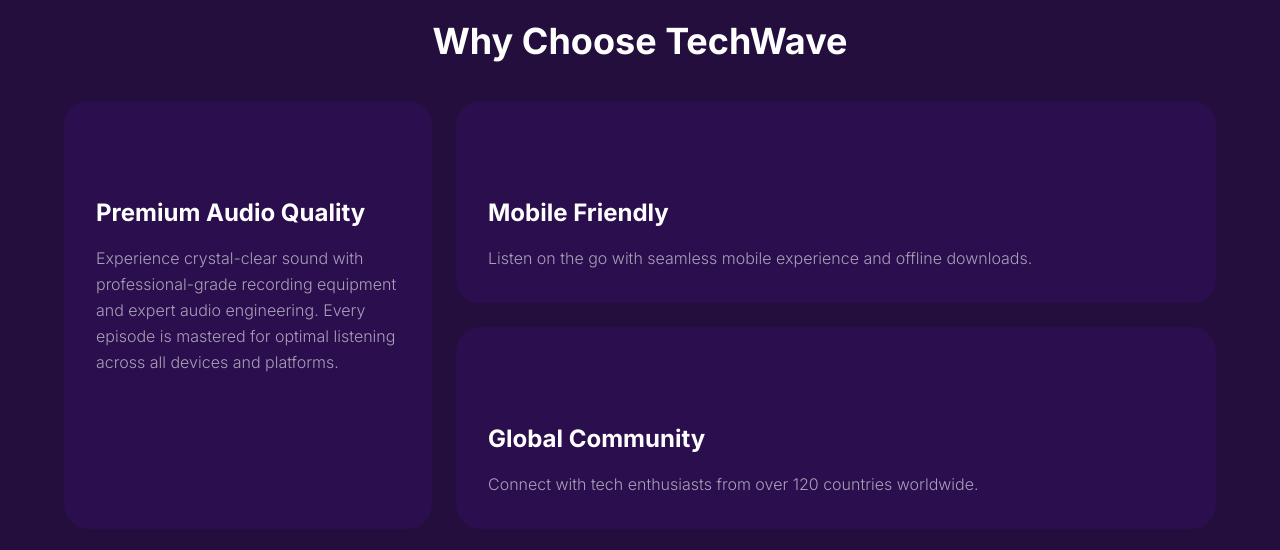
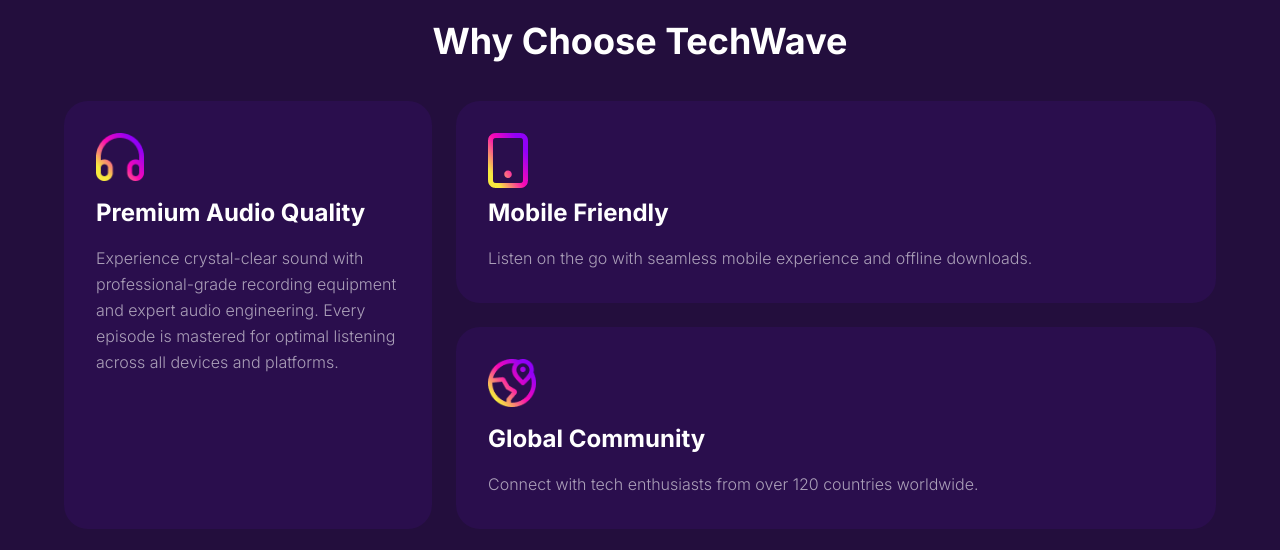
Before and after one commit to rshihab21/techwave-app, a plain HTML site: page index.html in a window 1280 px wide. Shown: the part 1460-2010 px from the top of the page. Drawn offline with nearby package versions, Linux system fonts and the light colour scheme; the site is published under a folder, as on GitHub Pages, so addresses that start at the root find nothing.

Commit message:
fix image url issue

```diff
--- a/index.html
+++ b/index.html
@@ -100,7 +100,7 @@
 
                         <div class="md:row-span-2 bg-[#35116566] p-8 rounded-3xl flex flex-col gap-4">
                             <div class="w-12 h-12 flex items-center justify-center">
-                                <img src="/images/assets/headphone.png" alt="">
+                                <img src="images/assets/headphone.png" alt="">
                             </div>
                             <h3 class="text-2xl font-bold">Premium Audio Quality</h3>
                             <p class="text-base leading-relaxed text-white opacity-60 font-light">Experience
@@ -111,7 +111,7 @@
 
                         <div class="md:col-span-2 bg-[#35116566] p-8 rounded-3xl flex flex-col gap-4">
                             <div class="w-12 h-12">
-                                <img src="/images/assets/device.png" alt="">
+                                <img src="images/assets/device.png" alt="">
                             </div>
 
                             <h3 class="text-2xl font-bold">Mobile Friendly</h3>
@@ -122,7 +122,7 @@
 
                         <div class="md:col-span-2 bg-[#35116566] p-8 rounded-3xl flex flex-col gap-4">
                             <div class="w-12 h-12 flex items-center">
-                                <img src="/images/assets/location.png" alt="">
+                                <img src="images/assets/location.png" alt="">
                             </div>
                             <h3 class="text-2xl font-bold">Global Community</h3>
                             <p class="text-base leading-relaxed text-white opacity-60 font-light">Connect with tech
```
